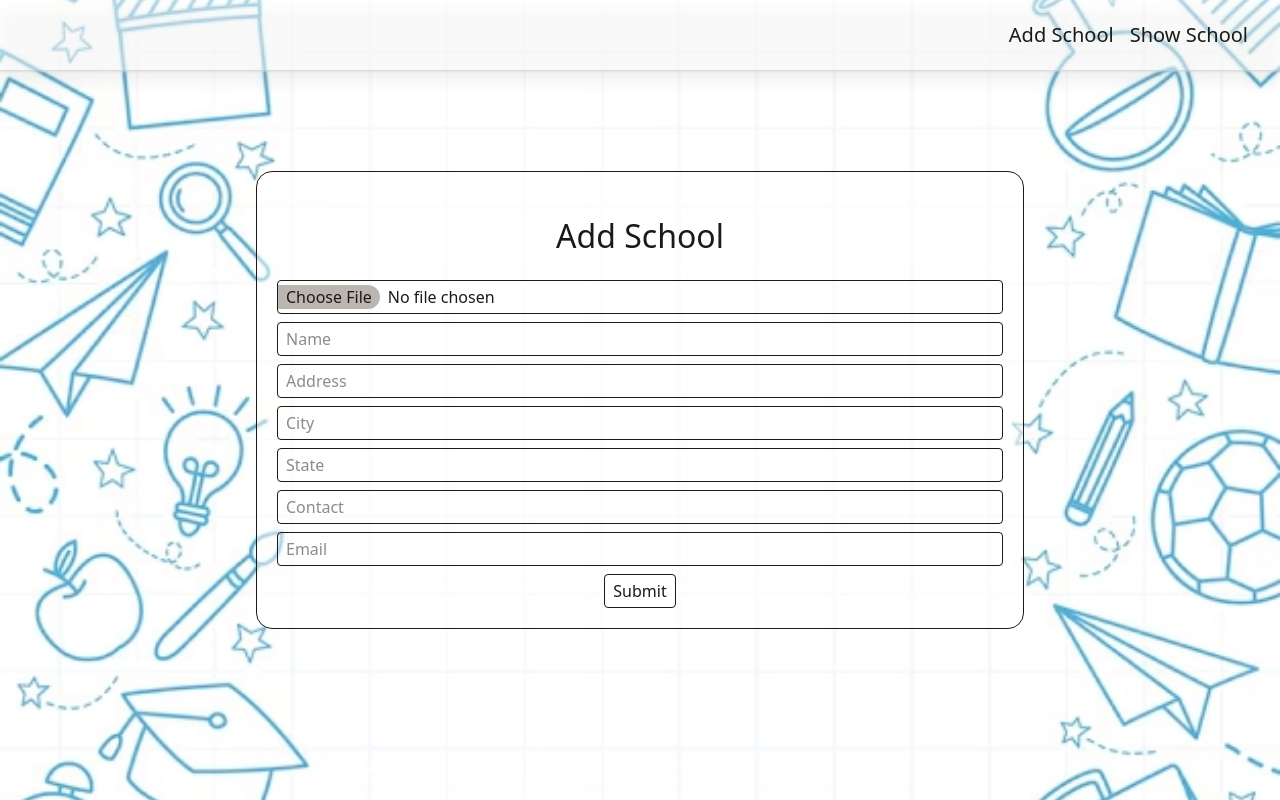
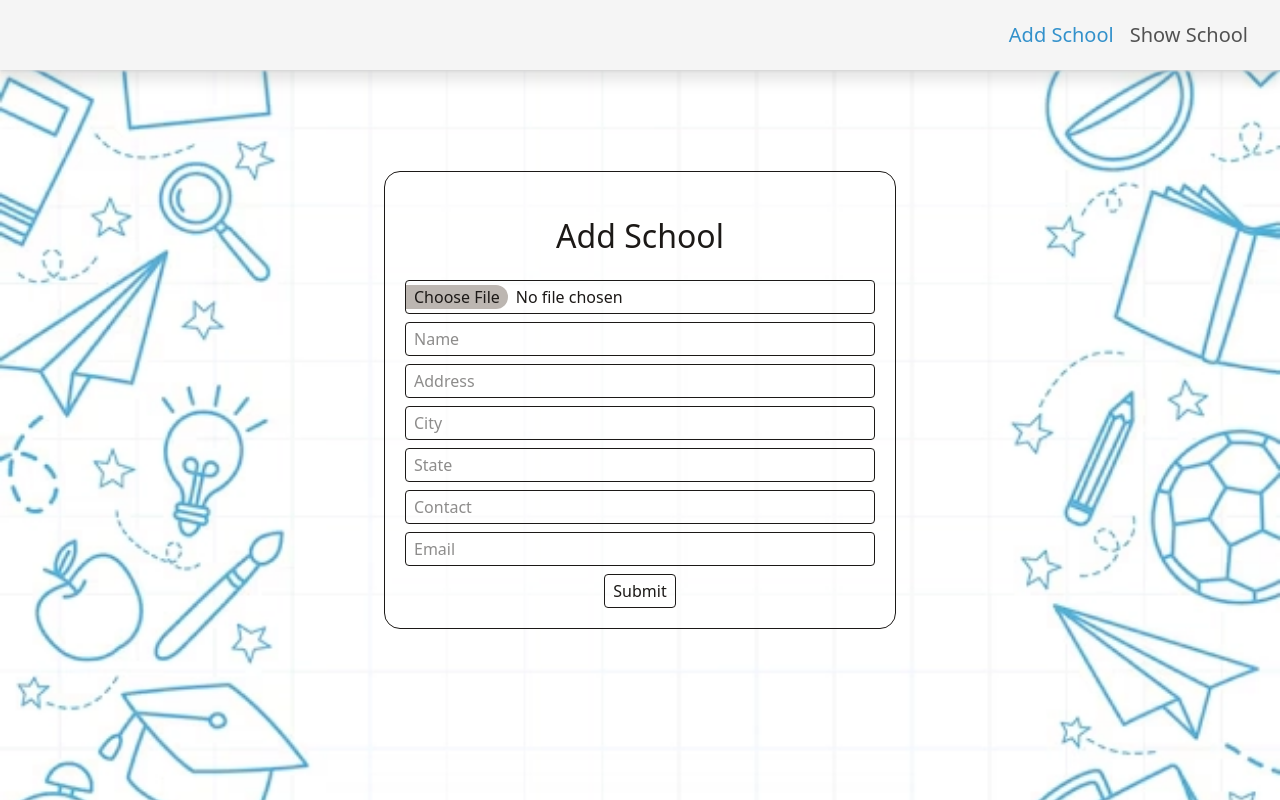
Before and after one commit to PrateekMalviya1/Assignment, a Next.js app: page / in a window 1280 px wide. Built offline with nearby package versions, Linux system fonts and the light colour scheme.

Commit message:
Change Style

```diff
--- a/package.json
+++ b/package.json
@@ -16,7 +16,8 @@
     "next": "15.5.2",
     "react": "19.1.0",
     "react-dom": "19.1.0",
-    "react-hook-form": "^7.62.0"
+    "react-hook-form": "^7.62.0",
+    "react-icons": "^5.5.0"
   },
   "devDependencies": {
     "@tailwindcss/postcss": "^4",
--- a/src/Models/table.js
+++ b/src/Models/table.js
@@ -15,7 +15,6 @@ export async function createTable() {
 
         let dbConnection = await connectDb();
         let res = await dbConnection.query(SQLquery);
-        console.log("result in Model : ", res)
     } catch (error) {
         console.log(error);
 
--- a/src/app/Pages/Components/Card.jsx
+++ b/src/app/Pages/Components/Card.jsx
@@ -1,16 +1,16 @@
 'use client'
 import React from 'react'
 
-export default function Card({ name, imageName, contact, email, address, city, state }) {
+export default function Card({ name, imageName, address, city }) {
     return (
         <div className='my-[8px]'>
             <div className='w-[100%] h-[310px] sm:h-[340px] shadow-neutral-300 dark:shadow-neutral-700 shadow-md rounded-md overflow-hidden'>
                 <div>
                     <img src={`${imageName}`} alt="../ Image Not Found" className='w-[100%] h-[200px] rounded-t-md' />
                 </div>
-                <div className='flex flex-col'>
+                <div className='flex flex-col my-[8px]'>
                     <div className='text-[14px] ps-2'> {city} </div>
-                    <h2 className='text-center py-[8px] text-[20px] shadow-neutral-300 dark:shadow-neutral-700 '> {name} </h2>
+                    <h2 className='text-center py-[8px] text-[20px] shadow-neutral-300 dark:shadow-neutral-700 font-medium'> {name} </h2>
                     <div className=' text-[14px] ps-2 shadow-neutral-300 dark:shadow-neutral-700 '> {address} </div>
                 </div>
             </div>
--- a/src/app/Pages/Components/Header.jsx
+++ b/src/app/Pages/Components/Header.jsx
@@ -1,18 +1,65 @@
 'use client'
 import Link from 'next/link'
-import React from 'react'
+import { usePathname } from 'next/navigation';
+// import { useRouter } from 'next/router';
+import React, { useEffect, useState } from 'react'
+import { CiMenuBurger } from "react-icons/ci";
+import { IoCloseOutline } from "react-icons/io5";
+
 
 export default function Header() {
+  let [offCanvas, setOffCanvas] = useState(false);
+  const pathname = usePathname();
+
+
   return (
     <div className=''>
-        <div className='max-w-[1320px] mx-auto px-[12px] sticky top-0 py-[20px] '>
-            <div className='flex justify-end pe-[20px] text-[20px] font-medium'>
-                <div className='flex justify-between items-center gap-4'>
-                    <Link href={`/`}> Add School </Link>
-                    <Link href={`/Pages/ShowSchool`}> Show School </Link>
-                </div>
+      <div className='max-w-[1320px] mx-auto px-[12px] sticky top-0 py-[20px] '>
+        <div className='flex justify-end items-center pe-[20px] text-[20px] font-medium'>
+          <div className='sm:hidden'>
+            <CiMenuBurger className='font-medium text-[30px]' onClick={() => { setOffCanvas(!offCanvas) }} />
+          </div>
+          <div className='hidden sm:flex justify-between items-center gap-4'>
+            <Link href={`/`}
+              className={(pathname === '/') ?
+                'text-[rgb(51,145,203)] dark:text-neutral-100 ' :
+                `text-neutral-600 dark:text-neutral-400`}>
+              Add School
+            </Link>
+            <Link href={`/Pages/ShowSchool`}
+              className={(pathname === '/Pages/ShowSchool') ?
+                'text-[rgb(51,145,203)] dark:text-neutral-100 ' :
+                `text-neutral-600 dark:text-neutral-400`}>
+              Show School
+            </Link>
+          </div>
+        </div>
+      </div>
+
+      {/* Canvas div */}
+      <div className={`dark:bg-neutral-800 bg-neutral-700 dark:text-neutral-100 fixed top-0 left-0 z-20 w-screen text-neutral-800 h-screen ${(offCanvas) ? 'block overflow-hidden ' : 'hidden overflow-hidden'}`}>
+        <div className='bg-neutral-200 dark:bg-neutral-700  h-full  border'>
+          <div className='flex justify-end pr-[20px] pt-[20px] text-[24px] w-full'>
+            <IoCloseOutline onClick={()=>{setOffCanvas(!offCanvas)}} />
+          </div>
+          <div className='w-full h-full text-center flex justify-center items-center'>
+            <div className='flex flex-col gap-5'>
+              <Link href={`/`}
+                className={(pathname === '/') ?
+                  'text-[rgb(51,145,203)] dark:text-neutral-100 ' :
+                  `text-neutral-600 dark:text-neutral-400`}>
+                Add School
+              </Link>
+              <Link href={`/Pages/ShowSchool`}
+                className={(pathname === '/Pages/ShowSchool') ?
+                  'text-[rgb(51,145,203)] dark:text-neutral-100 ' :
+                  `text-neutral-600 dark:text-neutral-400`}>
+                Show School
+              </Link>
             </div>
+          </div>
         </div>
+      </div>
     </div>
   )
 }
--- a/src/app/Pages/ShowSchool/page.jsx
+++ b/src/app/Pages/ShowSchool/page.jsx
@@ -22,7 +22,7 @@ export default function page() {
         <Header />
       </header>
       <div className='max-w-[1320px] mx-auto px-[20px]'>
-        <h2 className='text-center text-[30px] my-[20px] font-medium'> List of School </h2>
+        <h2 className='text-center text-[30px] my-[20px] font-medium'> School Records </h2>
         <div className='grid gap-3 py-1 grid-cols-1 sm:grid-cols-2 md:grid-cols-3 lg:grid-cols-4'>
           {
             (data.length > 0) ?
--- a/src/app/page.js
+++ b/src/app/page.js
@@ -24,8 +24,8 @@ export default function Home() {
     }
 
     axios.post('/schoolapi/addschool', formData)
-    .then((res)=>{ console.log(res.data) })
-    .then(()=>{
+      .then((res) => { console.log(res.data) })
+      .then(() => {
         reset()
       })
   }
@@ -34,13 +34,14 @@ export default function Home() {
 
   return (
     <div >
-      <div
-        className='relative h-screen w-full text-center bg-[url(/FormBackgroundImage.webp)] dark:bg-[url(/FormBackgroundDark.webp)] bg-cover  text-[#1c1917] dark:text-[#f5f5f4] bg-center'>
-          <header className='shadow shadow-neutral-300 dark:shadow-neutral-700 drop-shadow-xl mb-2 bg-[rgba(255,255,255,0.5)] dark:bg-[rgba(0,0,0,0.5)]'>
+      <header className='shadow shadow-neutral-300 dark:shadow-neutral-700 drop-shadow-xl mb-2 bg-neutral-100 dark:bg-neutral-800'>
         <Header />
       </header>
+      <div
+        className='fixed top-0 left-0 -z-50 h-screen w-full text-center bg-[url(/FormBackgroundImage.webp)] dark:bg-[url(/UpdatedBG.webp)] bg-cover  text-[#1c1917] dark:text-[#f5f5f4] bg-center'>
+
         {/* Form Div */}
-        <div className='border rounded-2xl py-[20px] absolute top-[50%] left-[50%] translate-[-50%] w-[85%] sm:w-[70%] md:w-[60%] lg-[50%] p-[12px] bg-[rgba(255,255,255,0.5)] dark:bg-[rgba(0,0,0,0.5)]'>
+        <div className='border rounded-2xl py-[20px] absolute -z-40 top-[50%] left-[50%] translate-[-50%] w-[85%] sm:w-[70%] md:w-[60%] lg:w-[50%] xl:w-[40%] p-[12px] bg-[rgba(255,255,255,0.5)] dark:bg-[rgba(0,0,0,0.5)]'>
           <h2 className='py-[20px] text-[32px]'> Add School </h2>
 
           <form onSubmit={handleSubmit(form)} className='flex flex-col gap-2 px-2'>
```
Also changed, not shown: public/UpdatedBG.webp (added), 1 other file (tests, documents, lock files or other folders). Lines whose indentation alone changed are shown as unchanged.
